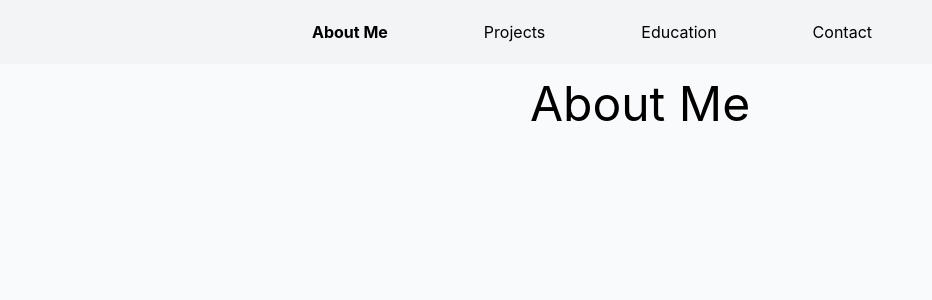
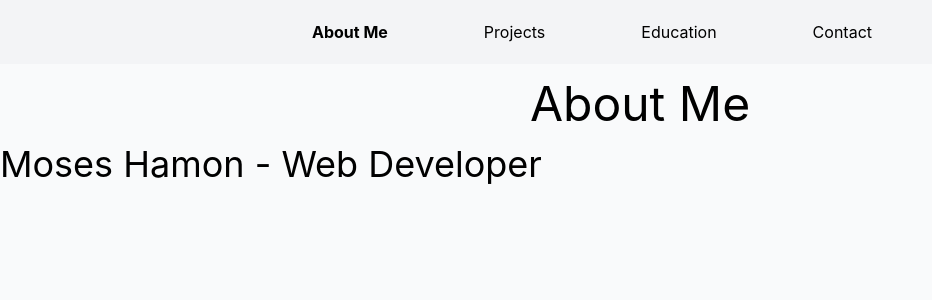
Before and after one commit to Moses-Hamon/portfolio, a React (Create React App) app in the folder packages/app/: page / in a window 1280 px wide. Shown: the top 300 px of the page, without its empty margins (0-932 px from the left). Built offline with nearby package versions, Linux system fonts and the light colour scheme.

Commit message:
add mock for about me

```diff
--- a/packages/app/src/pages/Home/Home.tsx
+++ b/packages/app/src/pages/Home/Home.tsx
@@ -4,8 +4,15 @@ import { classNames } from "../../utils";
 
 const Home: FC<{ className?: string }> = ({ className = "", children }) => {
   return (
-    <div className={classNames(className, "w-9/12")}>
+    <div className={classNames(className, "container")}>
       <Header title="About Me" />
+      <div className="">
+        <h2 className="text-4xl">Moses Hamon - Web Developer</h2>
+      </div>
+      <div className="flex">
+        <div></div>
+        <img src="" />
+      </div>
     </div>
   );
 };
```
Also changed, not shown: 1 other file (tests, documents, lock files or other folders).
